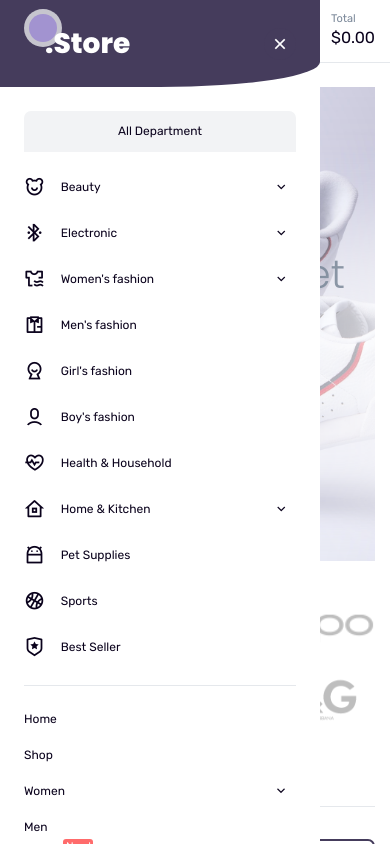
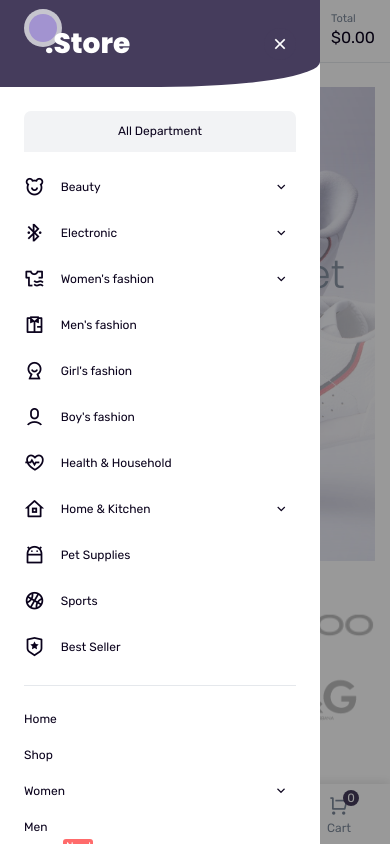
Before and after one commit to dragon3636/practice-font-end, a plain HTML site: page index.html in a window 390 px wide. Both pictures are taken after a click on the link 33 px from the left and 30 px from the top of the page. Shown: the top 844 px of the page. Drawn offline with nearby package versions, Linux system fonts and the light colour scheme.

Commit message:
add overlay and menu-bottom

```diff
--- a/index.html
+++ b/index.html
@@ -1261,8 +1261,68 @@
                         <p class="mini-text">Copyright 20022 .Store. All right reserved.</p>
                     </div>
                 </div>
+            </div>
         </footer>
         <!-- footer -->
+        <div class="menu-bottom desktop-hide">
+            <div class="container">
+                <div class="wrapper">
+                    <nav>
+                        <ul class="flexitem">
+                            <li>
+                                <a href="#">
+                                    <i class="ri-bar-chart-line"></i>
+                                    <span>Trending</span>
+                                </a>
+                            </li>
+                            <li>
+                                <a href="#">
+                                    <i class="ri-user-6-line"></i>
+                                    <span>Account</span>
+                                </a>
+                            </li>
+                            <li>
+                                <a href="#">
+                                    <i class="ri-heart-line"></i>
+                                    <span>Whishlist</span>
+                                </a>
+                            </li>
+                            <li>
+                                <a href="#0" class="t-search">
+                                    <i class="ri-search-line"></i>
+                                    <span>Search</span>
+                                </a>
+                            </li>
+                            <li>
+                                <a href="#0">
+                                    <i class="ri-shopping-cart-line"></i>
+                                    <span>Cart</span>
+                                    <div class="fly-item">
+                                        <span class="item-number">0</span>
+                                    </div>
+                                </a>
+                            </li>
+                        </ul>
+                    </nav>
+                </div>
+            </div>
+        </div>
+        <div class="search-bottom desktop-hide">
+            <div class="container">
+                <div class="wrapper">
+                    <div class="search-box">
+                        <form action="" class="search">
+                            <a href="#" class="t-close search-close flexcenter"><i class="ri-close-line"></i></a>
+                            <span class="icon-large"><i class="ri-search-line"></i></span>
+                            <input type="search" placeholder="Search for products" name="" id="">
+                            <button type="submit">Search</button>
+                        </form>
+                    </div>
+                </div>
+            </div>
+        </div>
+        <!-- search bottom -->
+        <div class="overlay"></div>
     </div>
 
     <script src="https://cdn.jsdelivr.net/npm/swiper@11/swiper-bundle.min.js"></script>
--- a/script.js
+++ b/script.js
@@ -41,3 +41,13 @@ const swiper = new Swiper('.swiper', {
         el: '.swiper-pagination',
     },
 });
+//show bottom-search
+const searchButton = document.querySelector(".t-search");
+const tClose = document.querySelector(".search-close");
+const showClass = document.querySelector(".site");
+searchButton.addEventListener('click', () => {
+    showClass.classList.toggle('showsearch');
+})
+tClose.addEventListener('click', () => {
+    showClass.classList.remove('showsearch')
+})
--- a/style.css
+++ b/style.css
@@ -260,7 +260,7 @@ h4 {
     a. News Letter
     b. Widgets
     c. Footer Info
- 06. BOTTOM MENU
+06. BOTTOM MENU
     a. Search
 07. OVERLAY
 08. PAGE SINGLE
@@ -508,7 +508,7 @@ form.search :where(span, button) {
     top: 0;
     padding: 0.55em 1.5em;
     font-size: 1em;
-    color: var(--light-bg-color);
+    color: var(--light-text-color);
     height: var(--percent100);
 }
 
@@ -1190,9 +1190,104 @@ d. MAIN product
     text-align: center;
 }
 
-/*
+/*---------------
+* 06. BOTTOM MENU
+*  a. Search
+---------------*/
+.menu-bottom {
+    position: fixed;
+    left: 0;
+    right: 0;
+    bottom: 0;
+    height: 60px;
+    background-color: var(--white-color);
+    box-shadow: 0 -2px 10px rgb(0 0 0 / 10%);
+    z-index: 900;
+}
+
+.menu-bottom nav li {
+    flex: 1;
+}
+
+.menu-bottom nav li a {
+    position: relative;
+    display: flex;
+    flex-direction: column;
+    align-items: center;
+    padding: 0.5em 0;
+    color: var(--light-text-color);
+    transition: var(--trans-color);
+}
+
+.menu-bottom nav li a:hover {
+    color: var(--dark-color);
+}
+
+.menu-bottom nav li a span {
+    font-size: var(--font-small);
+}
+
+.menu-bottom nav li a i {
+    font-size: 1.25em;
+}
+
+.menu-bottom .fly-item {
+    right: 50%;
+    width: 16px;
+    border-radius: var(--percent50);
+    margin-right: -20px;
+    background-color: var(--secondary-dark-color);
+}
+
+.search-bottom {
+    position: fixed;
+    bottom: 60px;
+    width: var(--percent100);
+    padding: 2.5em 0;
+    background-color: var(--secondary-dark-color);
+    z-index: 1000;
+    visibility: hidden;
+    opacity: 0;
+    will-change: visibility, opacity;
+}
+
+.showsearch .search-bottom {
+    visibility: inherit;
+    opacity: 1;
+}
+
+.search-bottom .t-close {
+    position: absolute;
+    right: 0;
+    top: -54px;
+}
+
+.search-bottom .t-close:hover {
+    background-color: var(--primary-color);
+}
+
+/* 07. OVERLAY */
+.overlay {
+    position: fixed;
+    top: 0;
+    left: 0;
+    right: 0;
+    bottom: 0;
+    z-index: 999;
+    background-color: rgba(0, 0, 0, 0.4);
+    visibility: hidden;
+    opacity: 0;
+    will-change: visibility, opacity;
+}
+
+.showmenu .overlay {
+    opacity: 1;
+    visibility: inherit;
+}
+
+/*---------------
  * 15. RESPONSIVE
- */
+ ----------------*/
 
 @media screen and (min-width: 481px) {
     .products.main .item {
```
